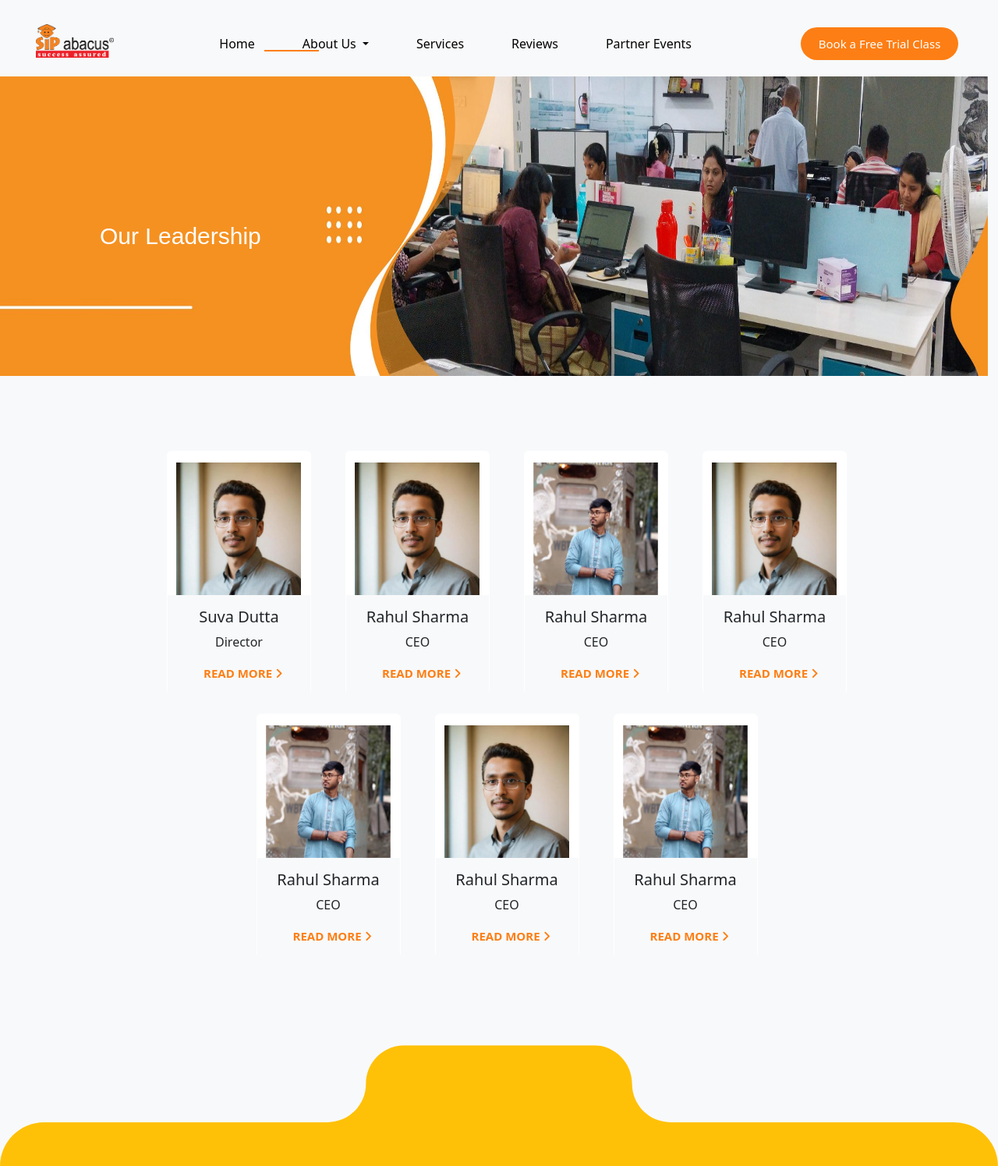
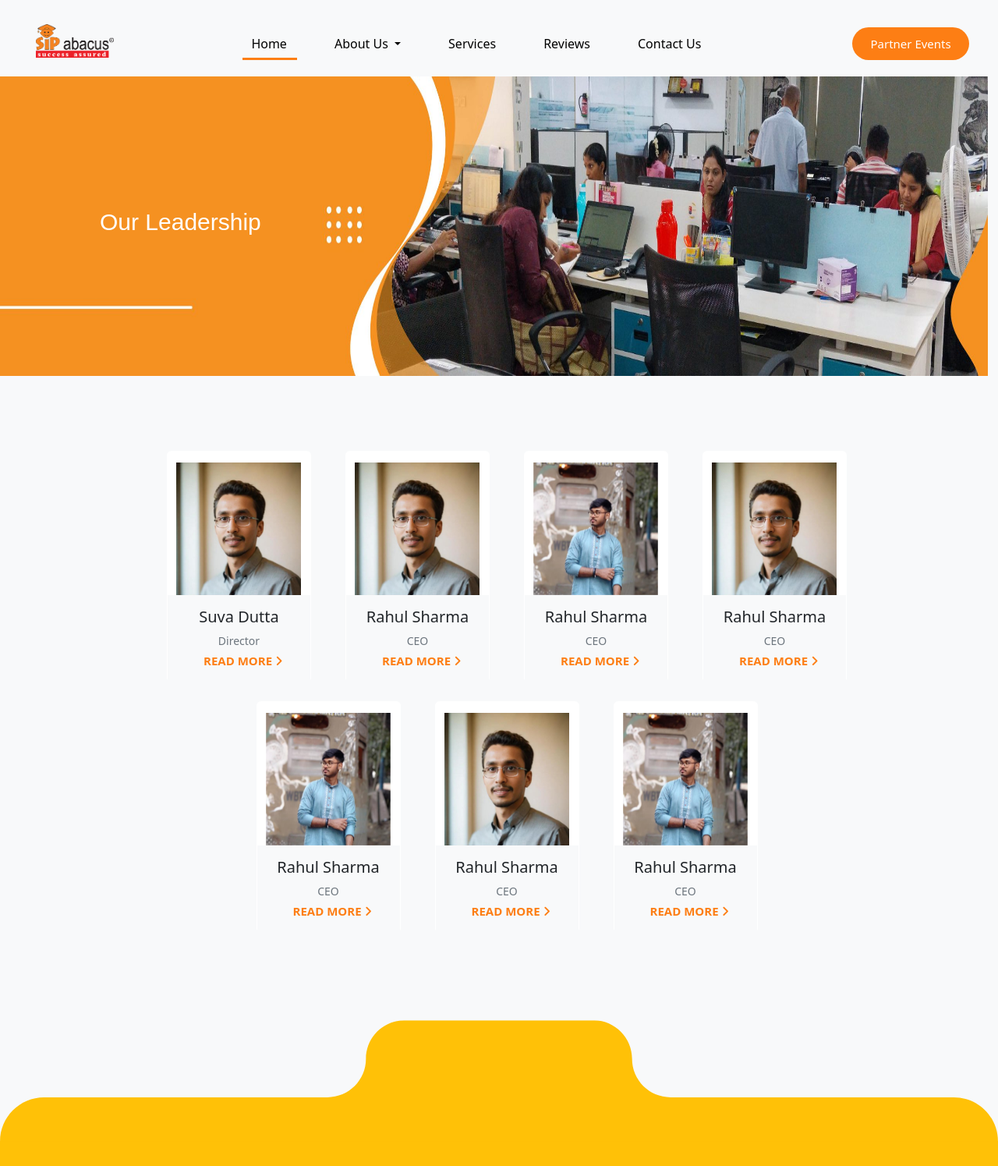
Before and after one commit to Suvam2005/SIP_ABACUS, a PHP site: page /SIP_ABACUS/pages/our-leadership.php in a window 1280 px wide. Shown: the top 1495 px of the page at 78% size. Run offline with PHP 8.4, Linux system fonts and the light colour scheme; data comes from the database, SQL or seed files in the repository; data that the repository does not hold is empty.

Commit message:
Second
Second

```diff
--- a/assets/css/navbar.css
+++ b/assets/css/navbar.css
@@ -2,6 +2,7 @@
     color: var(--bs-black);
     font-size: 16px;
     margin-top: 1vh;
+    position: relative;
 }
 .logo{
     width: 100px;
@@ -17,12 +18,13 @@
 .nav-link1::after{
     content: "";
     position: absolute;
-    top: 64px;
-    left: 26.5%;
+    top: 38px;
+    right: -5px;
     width: 0;
-    height: 2px;
+    height: 2.5px;
     background-color: var(--bs-orange);
     transition: 0.6s ease;
+    z-index: 1000;
 }
 .nav-link1:hover::after{
     width: 70px;
@@ -30,7 +32,7 @@
 .nav-link2::after{
     content: "";
     position: absolute;
-    top: 64px;
+    top: 38px;
     left: 34.5%;
     width: 0px;
     height: 2px;
@@ -43,10 +45,10 @@
 .nav-link3::after{
     content: "";
     position: absolute;
-    top: 64px;
-    left: 43.3%;
+    top: 38px;
+    right: 0px;
     width: 0px;
-    height: 2px;
+    height: 2.5px;
     background-color: var(--bs-orange);
     transition: 0.6s ease;
 }
@@ -56,8 +58,8 @@
 .nav-link4::after{
     content: "";
     position: absolute;
-    top: 64px;
-    left: 50.9%;
+    top: 38px;
+    right: 0;
     width: 0px;
     height: 2px;
     background-color: var(--bs-orange);
@@ -69,15 +71,15 @@
 .nav-link5::after{
     content: "";
     position: absolute;
-    top: 64px;
-    left: 58.5%;
+    top: 38px;
+    right: 0;
     width: 0px;
     height: 2px;
     background-color: var(--bs-orange);
     transition: 0.6s ease;
 }
 .nav-link5:hover::after{
-    width: 118px;
+    width: 90px;
 }
 .custom-button{
   background: var(--bs-orange);
@@ -134,7 +136,7 @@
     width: 70px;
 }
 .nav-link5.active::after{
-    width: 118px !important;
+    width: 90px !important;
 }
 .custom-dropdown {
     border: none;
--- a/assets/css/our-leader.css
+++ b/assets/css/our-leader.css
@@ -1,12 +1,15 @@
+.container-sm{
+    position: relative;
+}
 .banner-common{
-    width: 99vw;
+    max-width: 99vw;
     height: 48vh;
 }
 .mt-98{
     margin-top: 98px;
 }
 .heading-4{
-    top: 35vh;
+    top: 20.5vh;
     left: 10vw;
     font-size: 30px;
     font-weight: 400;
@@ -45,3 +48,115 @@
     width: 183px;
     margin-left: -11px;
 }
+.card-role{
+    font-size: 14px !important;
+    font-weight: 500 !important;
+    color: var(--bs-gray-600);
+}
+.card-branch{
+    margin-top: -13px;
+}
+.modal-main{
+    max-width: 700px !important;
+}
+.modal-content{
+    min-height: 350px;
+    padding: 30px;
+    background: var(--bs-orange) !important;
+}
+.modal-name{
+    color: var(--bs-white);
+    font-weight: 500;
+}
+.modal-role{
+    color: var(--bs-white);
+}
+.m-10{
+    margin-top: -15px;
+}
+.m-15{
+    margin-top: -20px;
+}
+.modal-btn{
+    background: transparent;
+    border: none;
+}
+.modal-btn i{
+    color: var(--bs-white);
+}
+.para-description{
+    color: var(--bs-white);
+}
+/* Mobile Devices */
+
+@media (max-width: 768px){
+
+    .container-sm{
+        overflow-x: hidden;
+    }
+
+    /* Banner */
+    .banner-common{
+        min-width: 320vw !important;
+    }
+
+    /* Card layout */
+    .cards{
+        width:100% !important;
+        max-width:320px;
+        margin:auto;
+        border:none !important;
+    }
+
+    /* Image */
+    .leader-img{
+        width:100% !important;
+        height:auto;
+        object-fit:cover;
+    }
+
+    /* Card body */
+    .card-body{
+        width:100%;
+        margin-left:0;
+        text-align:center;
+        padding:20px;
+        background: transparent !important;
+    }
+
+    /* Read more button */
+    .cards a{
+        display:inline-block;
+        margin-top:10px;
+        padding-left:0;
+    }
+    .modal-dialog{
+        margin:0 !important;
+        max-width:100% !important;
+        height:100vh;
+    }
+
+    .modal-content{
+        height:80vh;
+        border-radius:0 !important;
+        padding:25px !important;
+        background: var(--bs-orange) !important;
+    }
+
+    .modal-body{
+        padding:0;
+        max-width:80vh !important;
+    }
+    .para-description{
+        height:80vh !important;
+        max-height:420px;
+        overflow-y:scroll;
+    }
+
+    .modal-btn{
+        top:15px;
+        right:15px;
+        font-size:20px;
+    }
+
+}
--- a/includes/navbar.php
+++ b/includes/navbar.php
@@ -46,7 +46,7 @@
             <a class="nav-link nav-link4 <?= ($current_page == 'reviews') ? 'active' : '' ;?>" href="<?= BASE_URL ?>reviews">Reviews</a>
           </li>
           <li class="nav-item">
-            <a class="nav-link nav-link5 <?= ($current_page == 'partner-program') ? 'active' : '' ;?>" href="<?= BASE_URL ?>partner-program">Partner Events</a>
+            <a class="nav-link nav-link5 <?= ($current_page == 'contact-us') ? 'active' : '' ;?>" href="<?= BASE_URL ?>contact-us">Contact Us</a>
           </li>
         </ul>
       </div>
@@ -54,9 +54,9 @@
 
     <!-- CTA Button - Right -->
     <div class="col-auto ps-0 button-class">
-      <a href="<?= BASE_URL ?>pages/book_class.php" class="d-lg-block">
+      <a href="<?= BASE_URL ?>partner-program" class="d-lg-block">
         <button class="custom-button">
-          Book a Free Trial Class
+          Partner Events
         </button>
       </a>
     </div>
--- a/index.php
+++ b/index.php
@@ -11,7 +11,8 @@
         "about-us" => "pages/about.php",
         "services" => "pages/services.php",
         "partner-program" => "pages/partner_program.php",
-        "our-leadership" => "pages/our-leadership.php"
+        "our-leadership" => "pages/our-leadership.php",
+        "contact-us" => "pages/contact.php"
     ];
 
     if(array_key_exists($url, $routes)){
--- a/pages/our-leadership.php
+++ b/pages/our-leadership.php
@@ -18,22 +18,25 @@
             <img src="assets/uploads/<?= $row['image_path'] ?>" class="card-img-top leader-img" alt="Leaders">
             <div class="card-body">
                 <h5 class="card-title text-center"><?= $row['name'] ?></h5>
-                <p class="card-text text-center"><?= $row['role'] ?></p>
+                <p class="card-text text-center card-role"><?= $row['role'] ?></p>
+                <p class="card-text text-center card-branch"><?= $row['sip_abacus_branch']?></p>
                 <a href="#" class="leader-btn ps-20 text-decoration-none fw-bold" data-bs-toggle="modal" data-bs-target="#leaderModal<?= $row['id'] ?>"
                 data-name= "<?= $row['name'] ?>"
                 data-role= "<?= $row['role'] ?>">READ MORE<i class="fa-solid fa-angle-right ps-1 fw-bold"></i></a>
             </div>
         </div>
         <div class="modal fade" id="leaderModal<?= $row['id'] ?>" tabindex="-1" aria-labelledby="exampleModalLabel" aria-hidden="true">
-            <div class="modal-dialog modal-dialog-centered">
+            <div class="modal-dialog modal-dialog-centered modal-main">
                 <div class="modal-content">
-                    <div class="modal-header">
-                        <h1 class="modal-title fs-5" id="exampleModalLabel">Modal title</h1>
-                        <button type="button" class="btn-close" data-bs-dismiss="modal" aria-label="Close"></button>
-                    </div>
-                    <div class="modal-dialog text-center">
-                        <p><?= $row['name'] ?></p>
-                        <p><?= $row['role'] ?></p>
+
+                    <div class="modal-body text-start">
+                        <button type="button" class="modal-btn position-absolute top-0 end-0" data-bs-dismiss="modal" aria-label="Close">
+                            <i class="fa-solid fa-xmark fs-4"></i>
+                        </button>
+                        <p class="modal-name fs-3"><?= $row['name'] ?></p>
+                        <p class="modal-role m-10"><?= $row['role'] ?></p>
+                        <p class="modal-branch m-15"><?= $row['sip_abacus_branch'] ?></p>
+                        <p class= "para-description fs-6"><?= $row['description'] ?></p>
                     </div>
                 </div>
             </div>
--- a/pages/our-leadership_code.php
+++ b/pages/our-leadership_code.php
@@ -1,6 +1,5 @@
     <?php
         require_once __DIR__ .'/../config/function.php';
-
 
         $query = "SELECT * FROM our_leadership";
         $result = mysqli_query($conn, $query);
```
Also changed, not shown: assets/css/contact.css (added, +101 -0 lines), assets/js/contact.js (added, +12 -0 lines), pages/contact.php (added, +52 -0 lines), pages/contact_code.php (added, +21 -0 lines).
